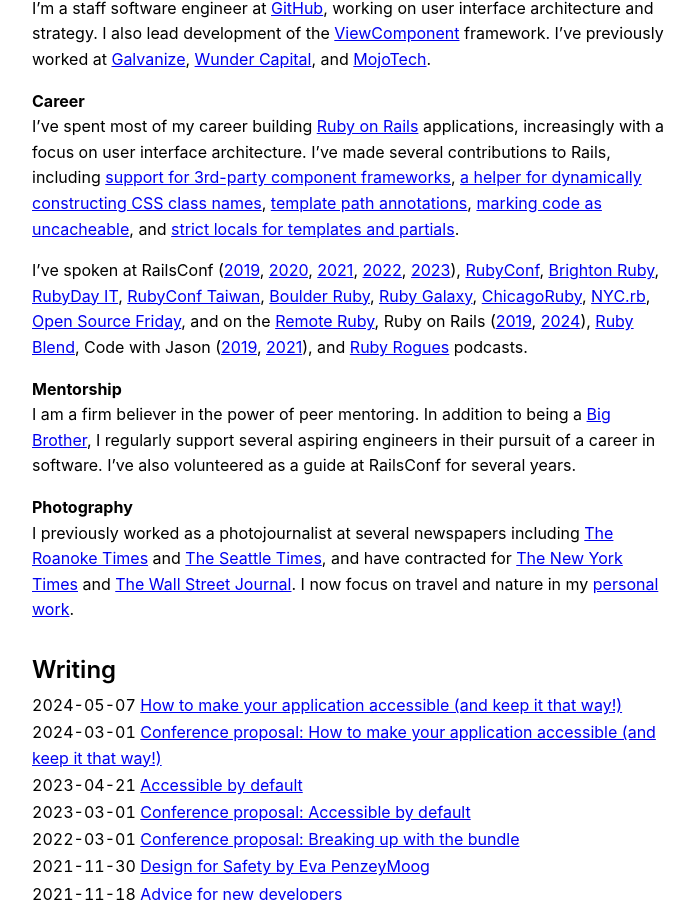
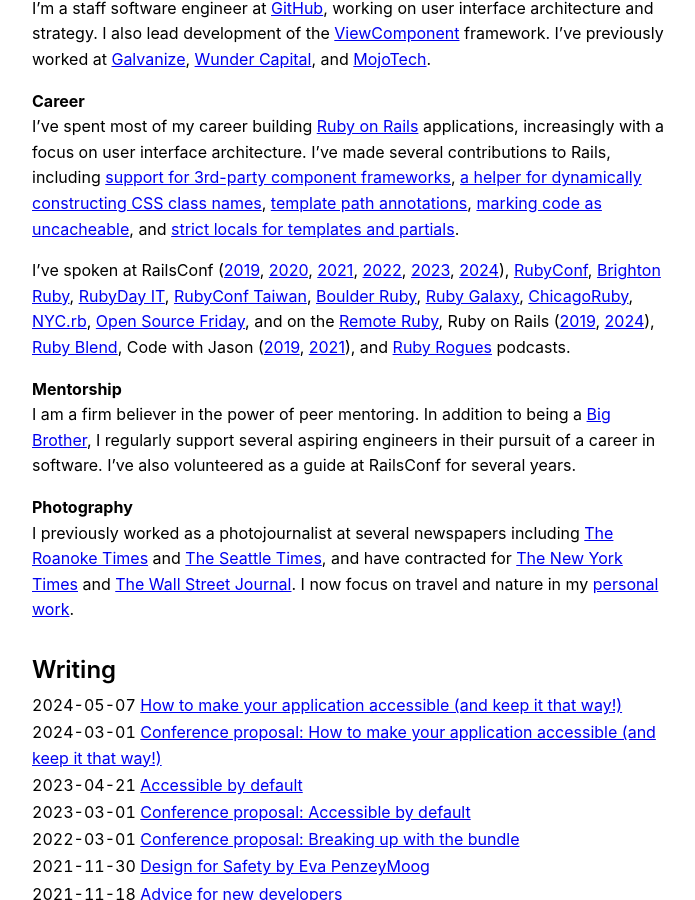
Before and after one commit to joelhawksley/identity, a Jekyll site: the page built from index.md, in a window 1280 px wide and 900 px high, scrolled down 592 px. Shown: the whole window, without its empty margins (288-983 px from the left). Built offline with Jekyll 4.4.1, drawn with Linux system fonts in a browser that asks for light colours.

Commit message:
add RailsConf 2024 talk

```diff
--- a/index.md
+++ b/index.md
@@ -12,7 +12,7 @@
 
 I've spent most of my career building [Ruby on Rails](https://rubyonrails.org/) applications, increasingly with a focus on user interface architecture. I've made several contributions to Rails, including [support for 3rd-party component frameworks](https://github.com/rails/rails/pull/36388), [a helper for dynamically constructing CSS class names](https://github.com/rails/rails/pull/37918), [template path annotations](https://github.com/rails/rails/pull/38848), [marking code as uncacheable](https://github.com/rails/rails/pull/42365), and [strict locals for templates and partials](https://github.com/rails/rails/pull/45602).
 
-I've spoken at RailsConf ([2019](https://youtu.be/y5Z5a6QdA-M), [2020](https://youtu.be/YVYRus_2KZM), [2021](https://www.youtube.com/watch?v=QoetqsBCsbE), [2022](https://www.youtube.com/watch?v=21QG19Zy_g0), [2023](https://www.youtube.com/watch?v=4j2zlvE_Yj8&t=271s)), [RubyConf](https://www.youtube.com/watch?v=vynyFGOZOZ8), [Brighton Ruby](https://brightonruby.com/2022/breaking-up-with-the-bundle-joel-hawksley/), [RubyDay IT](https://www.youtube.com/watch?v=CyN1pdmBCtc), [RubyConf Taiwan](https://www.youtube.com/watch?v=MGAs0QALAiM), [Boulder Ruby](https://boulder-ruby.org/), [Ruby Galaxy](https://rubygalaxy.io/talks), [ChicagoRuby](https://chicagoruby.org), [NYC.rb](https://www.meetup.com/NYC-rb/events/jghpgsydcdbmb/), [Open Source Friday](https://www.youtube.com/watch?v=v-mrsmxVy5U), and on the [Remote Ruby](https://remoteruby.transistor.fm/125), Ruby on Rails ([2019](https://www.therubyonrailspodcast.com/276), [2024](https://www.therubyonrailspodcast.com/519)), [Ruby Blend](https://radiopublic.com/the-ruby-blend-WDewaV/s1!9aab9), Code with Jason ([2019](https://www.codewithjason.com/podcast/9478227-088-viewcomponent-with-joel-hawksley-of-github/), [2021](https://www.codewithjason.com/podcast/9936046-130-viewcomponent-with-joel-hawksley-staff-engineer-at-github/)), and [Ruby Rogues](https://devchat.tv/ruby-rogues/rr-461-rethinking-the-view-layer-with-components-with-joel-hawksley/) podcasts.
+I've spoken at RailsConf ([2019](https://youtu.be/y5Z5a6QdA-M), [2020](https://youtu.be/YVYRus_2KZM), [2021](https://www.youtube.com/watch?v=QoetqsBCsbE), [2022](https://www.youtube.com/watch?v=21QG19Zy_g0), [2023](https://www.youtube.com/watch?v=4j2zlvE_Yj8&t=271s), [2024](https://www.youtube.com/watch?v=ZRUn-yRH0ks)), [RubyConf](https://www.youtube.com/watch?v=vynyFGOZOZ8), [Brighton Ruby](https://brightonruby.com/2022/breaking-up-with-the-bundle-joel-hawksley/), [RubyDay IT](https://www.youtube.com/watch?v=CyN1pdmBCtc), [RubyConf Taiwan](https://www.youtube.com/watch?v=MGAs0QALAiM), [Boulder Ruby](https://boulder-ruby.org/), [Ruby Galaxy](https://rubygalaxy.io/talks), [ChicagoRuby](https://chicagoruby.org), [NYC.rb](https://www.meetup.com/NYC-rb/events/jghpgsydcdbmb/), [Open Source Friday](https://www.youtube.com/watch?v=v-mrsmxVy5U), and on the [Remote Ruby](https://remoteruby.transistor.fm/125), Ruby on Rails ([2019](https://www.therubyonrailspodcast.com/276), [2024](https://www.therubyonrailspodcast.com/519)), [Ruby Blend](https://radiopublic.com/the-ruby-blend-WDewaV/s1!9aab9), Code with Jason ([2019](https://www.codewithjason.com/podcast/9478227-088-viewcomponent-with-joel-hawksley-of-github/), [2021](https://www.codewithjason.com/podcast/9936046-130-viewcomponent-with-joel-hawksley-staff-engineer-at-github/)), and [Ruby Rogues](https://devchat.tv/ruby-rogues/rr-461-rethinking-the-view-layer-with-components-with-joel-hawksley/) podcasts.
 
 ### Mentorship
 
```
